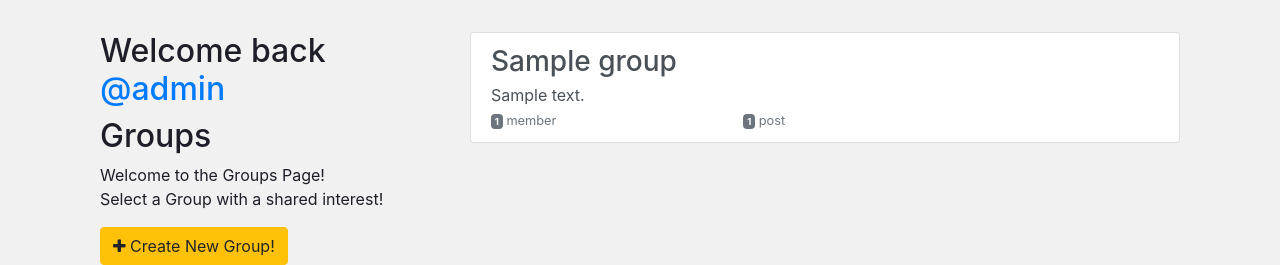
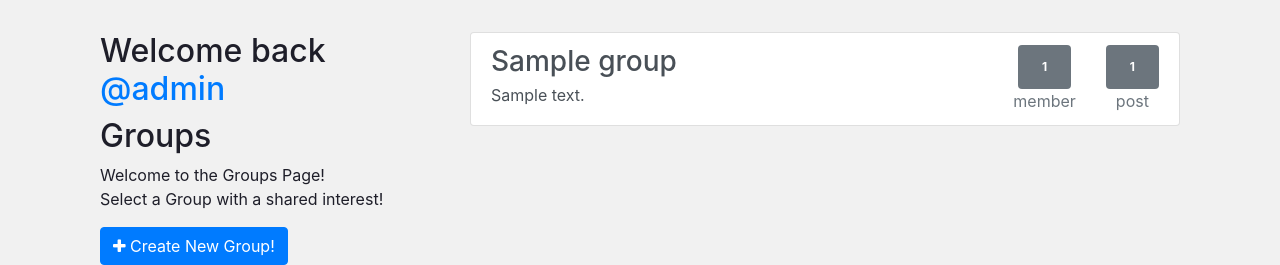
Before and after one commit to galin23/SocialSite, a Django app: page /groups/ in a window 1280 px wide. Shown: the part 56-321 px from the top of the page. Run offline with Django 3.2, Linux system fonts and the light colour scheme; a user stored in the database is signed in; data comes from the database, SQL or seed files in the repository; tables that the repository leaves empty hold one stand-in row (values such as "Sample post"); some libraries are stand-ins or nearby versions.

Commit message:
Design changes

```diff
--- a/groups/templates/groups/group_list.html
+++ b/groups/templates/groups/group_list.html
@@ -15,7 +15,7 @@
 			<p>Welcome to the Groups Page! <br>Select a Group with a shared interest!</p>
 	</div>
 	{% if user.is_authenticated %}
-	<a href="{% url 'groups:create' %}" class="btn btn-warning" role="button"><span class="fa fa-plus"></span> Create New Group!</a>
+	<a href="{% url 'groups:create' %}" class="btn btn-primary" role="button"><span class="fa fa-plus"></span> Create New Group!</a>
 	{% endif %}
 </div>
 {% endblock %}
@@ -25,15 +25,32 @@
 	<div class="list-group">
 		{% for group in object_list %}
 		<a href="{% url 'groups:single' slug=group.slug %}"
-		class="list-group-item list-group-item-action flex-column align-items-start">
-			<h3 class="mb-1">{{ group.name }}</h3>
-			<p class="mb-1">{{ group.description_html|safe }}</p>
-			<div class="d-flex w-40 justify-content-between">
-				<small class="text-muted"><span class="badge badge-secondary">
-					{{ group.members.count }}</span> member{{ group.members.count|pluralize }}</small>
-				<small class="text-muted"><span class="badge badge-secondary">
-					{{ group.posts.count }}</span> post{{ group.posts.count|pluralize }}</small>
-			<span></span><span></span>
+			class="list-group-item list-group-item-action flex-column align-items-start">
+			<div class="d-flex justify-content-between">
+				<div>
+					<h3 class="mb-1">{{ group.name }}</h3>
+					<p class="mb-1">{{ group.description_html|safe }}</p>
+				</div>
+
+				<div class="row">
+					<div class="text-muted d-flex col w-100 flex-column align-items-center">
+						<span class="badge badge-secondary py-3 px-4">
+							{{ group.members.count }}
+						</span>
+						<div class="w-100 text-center">
+							member{{ group.members.count|pluralize }}
+						</div>
+					</div>
+					<div class="text-muted d-flex col w-100 flex-column align-items-center">
+						<span class="badge badge-secondary py-3 px-4">
+							{{ group.posts.count }}
+						</span>
+						<div class="w-100 text-center">
+							post{{ group.posts.count|pluralize }}
+						</div>
+					</div>
+				</div>
+
 			</div>
 		</a>
 
```
Also changed, not shown: groups/templates/groups/group_detail.html (+14 -12 lines).
